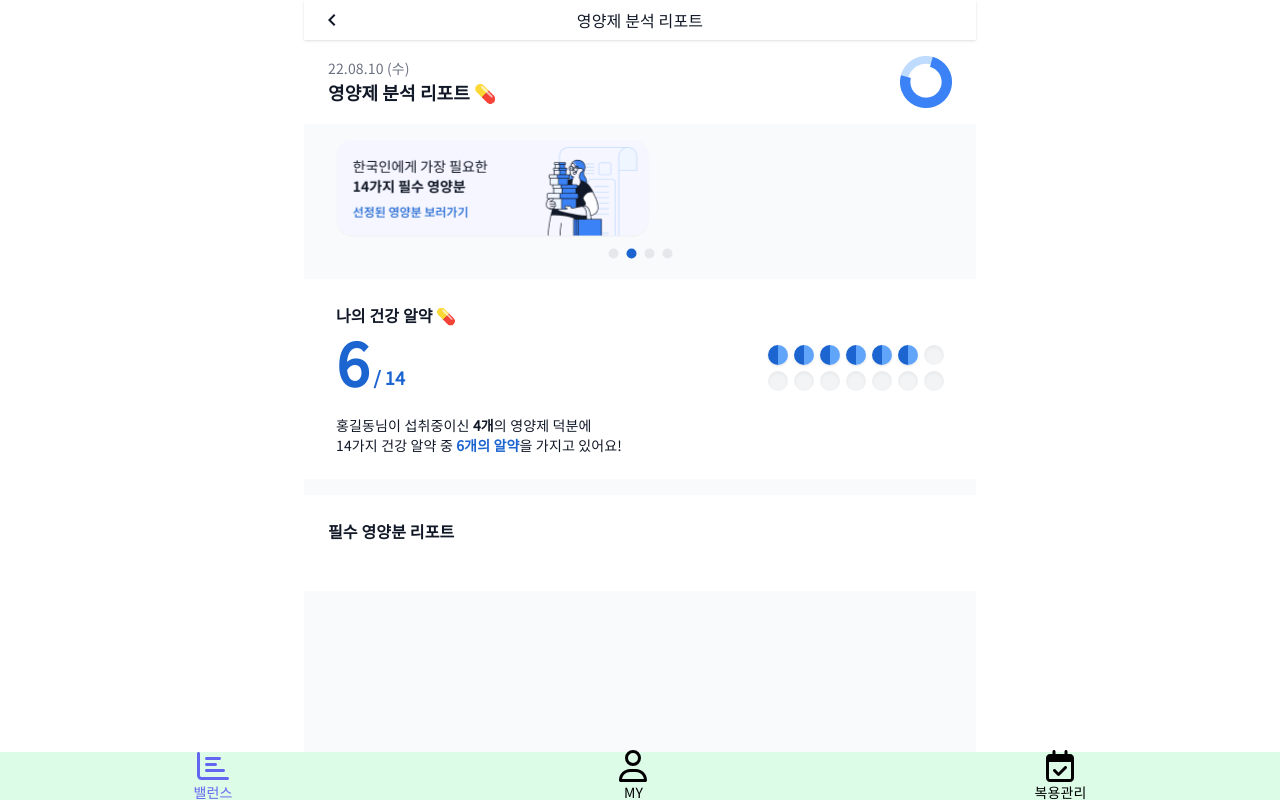
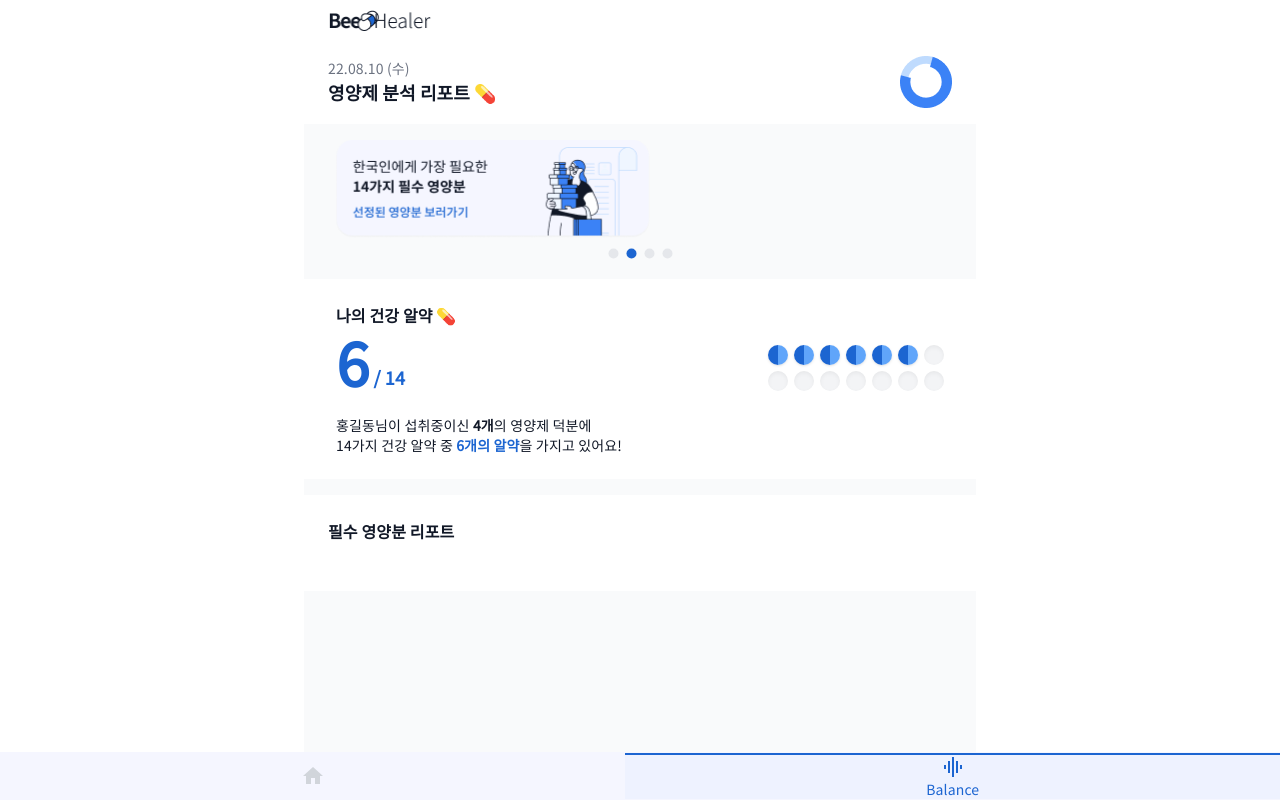
Before and after one commit to swm13-alchemy/alchemy_front_web, a Next.js app: page /balance in a window 1280 px wide. Built offline with nearby package versions, Linux system fonts and the light colour scheme.

Commit message:
[add][PILLUP-405] BottomNav 및 Header 퍼블리싱, 정리

```diff
--- a/components/layout/HeadNav.tsx
+++ b/components/layout/BackHeader.tsx
@@ -7,7 +7,7 @@ interface Props {
   name: string
 }
 
-function HeadNav({ router, name }: Props) {
+function BackHeader({ router, name }: Props) {
   return (
     <header className='relative w-full py-2 flex items-center justify-center text-gray-900 bg-white shadow'>
       <button
@@ -21,4 +21,4 @@ function HeadNav({ router, name }: Props) {
   )
 }
 
-export default HeadNav
+export default BackHeader
--- a/components/layout/BottomNavBar.tsx
+++ b/components/layout/BottomNavBar.tsx
@@ -1,42 +1,54 @@
 import Link from 'next/link'
-import { FontAwesomeIcon } from '@fortawesome/react-fontawesome'
-import { faUser, faChartBar, faCalendarCheck } from '@fortawesome/free-regular-svg-icons'
-import { useRouter } from 'next/router'
+import { NextRouter, useRouter } from 'next/router'
+import { GraphicEq, Home } from '@mui/icons-material'
 
-const menuList = [
-  { id: '1', name: '밸런스', icon: faChartBar, path: '/balance' },
-  { id: '2', name: 'MY', icon: faUser, path: '/' },
-  { id: '3', name: '복용관리', icon: faCalendarCheck, path: '/intake-management' },
-]
+// const menuList = [
+//   { id: '1', name: 'HOME', icon: Home, path: '/' },
+//   { id: '2', name: 'Balance', icon: faChartBar, path: '/balance' },
+//   // { id: '3', name: '복용관리', icon: faCalendarCheck, path: '/intake-management' },
+// ]
 
 function BottomNavBar() {
   const router = useRouter()
 
   return (
-    <nav className='h-12 flex items-center justify-around fixed bottom-0 left-0 right-0 py-3 bg-green-100'>
-      {menuList.map((menu) => {
+    <nav className='h-12 flex items-center fixed bottom-0 left-0 right-0 bg-surface'>
+      <Menu router={router} id={1} name='HOME' path='/'>
+        <Home className='text-2xl'/>
+      </Menu>
+      <Menu router={router} id={2} name='Balance' path='/balance'>
+        <GraphicEq className='text-2xl'/>
+      </Menu>
+    </nav>
+  )
+}
+
+interface MenuProps {
+  children: any
+  router: NextRouter
+  id: number
+  name: string
+  path: string
+}
+function Menu({ children, router, id, name, path }: MenuProps) {
   return (
-          <Link key={menu.id} href={menu.path}>
-            <a>
+    <Link
+      key={id}
+      href={path}
+    >
+      <a className='grow'>
         <div
           className={
             'flex flex-col items-center justify-between' +
-                  (menu.path === router.pathname ? ' text-indigo-500' : ' text-black')
+            (path === router.pathname ? ' text-primary bg-indigo-50 border-t-2 border-primary' : ' text-gray-300 bg-surface border-none')
           }
         >
-                <FontAwesomeIcon
-                  // @ts-ignore
-                  icon={menu.icon}
-                  className='fa-2x'
-                />
-                <p className='text-sm'>{menu.name}</p>
+          {children}
+          <p className={'text-sm' + (path === router.pathname ? ' text-primary' : ' hidden')}>{name}</p>
         </div>
       </a>
     </Link>
   )
-      })}
-    </nav>
-  )
 }
 
 export default BottomNavBar
--- a/components/layout/Header.tsx
+++ /dev/null
@@ -1,19 +0,0 @@
-import Image from 'next/image'
-import logo from '../../public/asset/image/logo.png'
-
-// logo 있는 헤더
-function Header() {
-  return (
-    <header className='w-full h-10 flex items-center px-6 py-2'>
-      <div className='relative w-[6.5rem] h-6'>
-        <Image
-          src={logo}
-          className='object-cover'
-          layout='fill'
-        />
-      </div>
-    </header>
-  )
-}
-
-export default Header
--- /dev/null
+++ b/components/layout/MainHeader.tsx
@@ -0,0 +1,22 @@
+import Image from 'next/image'
+import logo from '../../public/asset/image/logo.png'
+import Link from 'next/link'
+
+// logo 있는 헤더
+function MainHeader() {
+  return (
+    <header className='w-full h-10 flex items-center px-6 py-2 bg-white'>
+      <Link href='/'>
+        <a className='relative w-[6.5rem] h-6'>
+          <Image
+            src={logo}
+            className='object-cover'
+            layout='fill'
+          />
+        </a>
+      </Link>
+    </header>
+  )
+}
+
+export default MainHeader
--- a/pages/balance/index.tsx
+++ b/pages/balance/index.tsx
@@ -4,7 +4,7 @@ import { useUserHealthDataStore, useUserPillListStore } from '../../stores/store
 import { pillApi } from '../../utils/api'
 import { UserIntakeNutrientType } from '../../utils/types'
 import { ESSENTIAL_NUTRIENTS_LIST } from '../../utils/constants'
-import HeadNav from '../../components/layout/HeadNav'
+import BackHeader from '../../components/layout/BackHeader'
 import { useRouter } from 'next/router'
 import BalanceSummary from '../../components/common/balance/BalanceSummary'
 import IntakeReport from '../../components/common/balance/IntakeReport'
@@ -12,6 +12,7 @@ import ContainerWithBottomNav from '../../components/layout/ContainerWithBottomN
 import Image from 'next/image'
 import balanceIcon from '../../public/asset/image/balanceIcon.png'
 import MuiCarousel from '../../components/common/MuiCarousel'
+import MainHeader from '../../components/layout/MainHeader'
 
 const Index: NextPage = () => {
   const router = useRouter()
@@ -65,7 +66,8 @@ const Index: NextPage = () => {
 
   return (
     <ContainerWithBottomNav>
-      <HeadNav router={router} name='영양제 분석 리포트' />
+      {/*<BackHeader router={router} name='영양제 분석 리포트' />*/}
+      <MainHeader />
 
       <div className='flex flex-col space-y-4'>
         {/* 머리 부분 */}
--- a/pages/balance/report/[name].tsx
+++ b/pages/balance/report/[name].tsx
@@ -1,9 +1,7 @@
 import ContainerWithBottomNav from '../../../components/layout/ContainerWithBottomNav'
-import HeadNav from '../../../components/layout/HeadNav'
+import BackHeader from '../../../components/layout/BackHeader'
 import { useRouter } from 'next/router'
 import IntakeAdequateTag from '../../../components/tag/IntakeAdequateTag'
-import { UserIntakeNutrientType } from '../../../utils/types'
-import { CircularProgress } from '@mui/material'
 
 // interface QueryProps extends UserIntakeNutrientType {
 //   // query로 왔기 때문에 string으로 온다.
@@ -54,7 +52,7 @@ const Report = () => {
 
   return (
     <ContainerWithBottomNav>
-      <HeadNav router={router} name='영양제 분석 리포트' />
+      <BackHeader router={router} name='영양제 분석 리포트' />
 
       <div className='p-6 bg-white text-gray-900'>
         <IntakeAdequateTag state={state} excessOrLackContent={null} unit={null} />
--- a/pages/index.tsx
+++ b/pages/index.tsx
@@ -4,7 +4,7 @@ import SEO from '../components/layout/SEO'
 import DateBox from '../components/common/DateBox'
 import MyPillList from '../components/common/MyPillList'
 import ContainerWithBottomNav from '../components/layout/ContainerWithBottomNav'
-import Header from '../components/layout/Header'
+import MainHeader from '../components/layout/MainHeader'
 
 const MY: NextPage = () => {
   return (
@@ -13,7 +13,7 @@ const MY: NextPage = () => {
 
       <div className='flex flex-col space-y-4'>
         <header className='flex flex-col space-y-4 bg-white pb-4'>
-          <Header />
+          <MainHeader />
           <SearchBtn />
         </header>
 
--- a/pages/pill-details/[id].tsx
+++ b/pages/pill-details/[id].tsx
@@ -18,7 +18,7 @@ import {
   UserIntakeNutrientType,
 } from '../../utils/types'
 import { useUserHealthDataStore, useUserPillListStore } from '../../stores/store'
-import HeadNav from '../../components/layout/HeadNav'
+import BackHeader from '../../components/layout/BackHeader'
 import { pillApi, requestURLs } from '../../utils/api'
 import { PlaylistAdd, DeleteForever } from '@mui/icons-material'
 import { useRouter } from 'next/router'
@@ -138,7 +138,7 @@ const Details = ({ details }: Props) => {
 
   return (
     <div>
-      <HeadNav router={router} name={name} />
+      <BackHeader router={router} name={name} />
       <main className='flex flex-col items-center w-full bg-white px-8 py-8'>
         <div className='relative w-52 h-52 rounded-3xl border-[#BABABA] border overflow-hidden'>
           <Image
--- a/pages/pillList-management.tsx
+++ b/pages/pillList-management.tsx
@@ -1,5 +1,5 @@
 import { NextPage } from 'next'
-import HeadNav from '../components/layout/HeadNav'
+import BackHeader from '../components/layout/BackHeader'
 import { useUserPillListStore } from '../stores/store'
 import Link from 'next/link'
 import PillManagementListItem from '../components/common/PillManagementListItem'
@@ -15,7 +15,7 @@ const PillListManagement: NextPage = () => {
 
   return (
     <div>
-      <HeadNav router={router} name='내 영양제 관리' />
+      <BackHeader router={router} name='내 영양제 관리' />
       <Link href='search'>
         <a className='absolute right-2 top-3 border border-[#BABABA] rounded-3xl px-4 py-1'>추가</a>
       </Link>
--- a/pages/search.tsx
+++ b/pages/search.tsx
@@ -4,7 +4,7 @@ import { useRouter } from 'next/router'
 import { SearchResultsItemType } from '../utils/types'
 import { pillApi } from '../utils/api'
 import SearchBar from '../components/layout/SearchBar'
-import HeadNav from '../components/layout/HeadNav'
+import BackHeader from '../components/layout/BackHeader'
 import { NextPage } from 'next'
 
 const Search: NextPage = () => {
@@ -38,7 +38,7 @@ const Search: NextPage = () => {
 
   return (
     <div className='space-y-4'>
-      <HeadNav router={router} name='Search' />
+      <BackHeader router={router} name='Search' />
 
       <SearchBar
         submitSearch={submitSearch}
```
Also changed, not shown: pages/balance/category.tsx (+6 -6 lines). Lines whose indentation alone changed are shown as unchanged.
